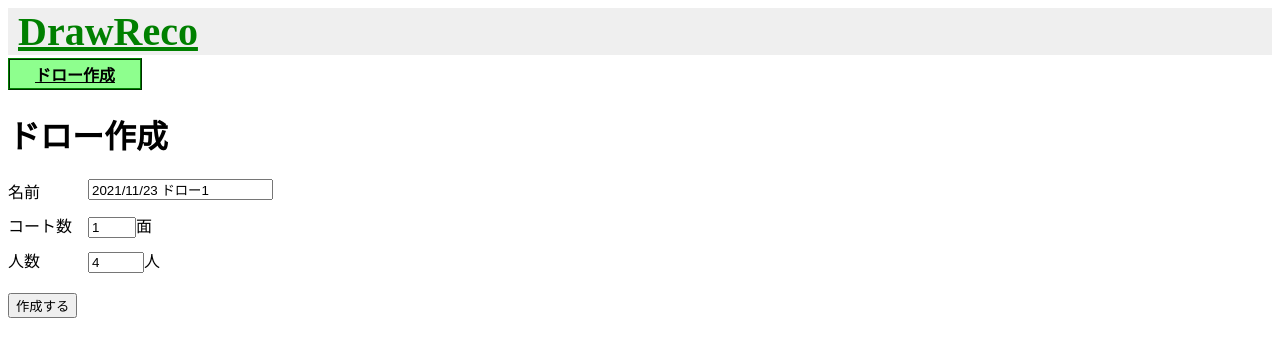
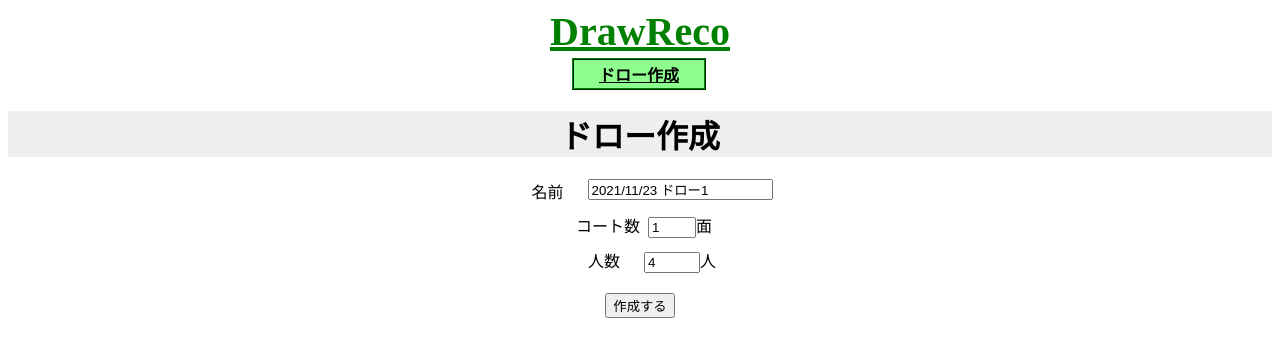
Before and after one commit to tom-ikedy/drawreco, a Vue app: page /create-draw in a window 1280 px wide. Shown: the top 356 px of the page. Built offline with nearby package versions, Linux system fonts and the light colour scheme; no server answers.

Commit message:
Adjust layout.

```diff
--- a/src/App.vue
+++ b/src/App.vue
@@ -61,13 +61,13 @@ export default {
 
 <style lang='scss'>
 #header {
-  text-align: left;
+  text-align: center;
 
   #logo {
     /* box */
     margin: 3px 0px;
     padding: 0px 10px;
-    background-color: #EFEFEF;
+    background-color: #FFFFFF;
 
     /* text */
     font-size: 40px;
@@ -81,8 +81,9 @@ export default {
 
   #nav-item {
     /* flexbox */
-    display: inline-flex;
+    display: flex;
     flex-flow: row wrap;
+    justify-content: center;
 
     /* box */
     margin: 0px;
@@ -119,4 +120,8 @@ export default {
     }
   } /* #nav-item */
 }
+
+h1, h2, h3, h4 {
+  background-color: #EFEFEF;
+}
 </style>
--- a/src/views/CreateDraw.vue
+++ b/src/views/CreateDraw.vue
@@ -27,7 +27,7 @@
 
     <div class='create-draw-input'>
       <div class='item'>コート数</div>
-      <div>
+      <div class='item2'>
         <input
           type='number'
           :min=courtNumMin
@@ -99,13 +99,18 @@ export default {
 </script>
 
 <style>
-.create-draw button {
-  margin: 10px 0px 10px 0px;
+.create-draw {
+  text-align: center;
+
+  button {
+    margin: 10px auto;
+  }
 }
 
 .create-draw-input {
   /* flexbox */
   display: flex;
+  justify-content: center;
 
   /* box */
   margin: 10px 0px 10px 0px;
--- a/src/views/Draw.vue
+++ b/src/views/Draw.vue
@@ -1,7 +1,7 @@
 <template>
   <div id='draw'>
-    <h1>{{drawInfo.drawName}}</h1>
-    <h2>ドロー</h2>
+    <h1>{{drawInfo.name}}</h1>
+    <h2>ドロー表示</h2>
 
     <h3>試合中</h3>
     <table>
@@ -17,9 +17,9 @@
             <td>{{courtInfo.names[index]}}</td>
           </template>
           <td>
-            {{current[index][0]}} / {{current[index][1]}}
-              －
-            {{current[index][2]}} / {{current[index][3]}}
+            {{current[index][0]}} ・ {{current[index][1]}}<br>
+              －  <br>
+            {{current[index][2]}} ・ {{current[index][3]}}
           </td>
           <td class='gameset'>
             <button>試合終了</button>
@@ -31,7 +31,7 @@
     <h3>NEXT</h3>
     <table class='draws'>
       <thead>
-        <th>ターン</th>
+        <th>No</th>
         <th>組み合わせ</th>
       </thead>
       <tbody>
@@ -39,9 +39,9 @@
           <template v-if='draws.status === ""'>
             <td>{{draws.turn}}</td>
             <td>
-              {{playerNames[draws.players[0]]}} / {{playerNames[draws.players[1]]}}
-                －
-              {{playerNames[draws.players[2]]}} / {{playerNames[draws.players[3]]}}
+              {{playerNames[draws.players[0]]}} ・ {{playerNames[draws.players[1]]}}<br>
+                －  <br>
+              {{playerNames[draws.players[2]]}} ・ {{playerNames[draws.players[3]]}}
             </td>
           </template>
         </tr>
@@ -96,7 +96,12 @@ export default {
 </script>
 
 <style>
+#draw {
+  text-align: center;
+}
+
 table {
+  margin: 3px auto;
   border-collapse: collapse;
   table-layout: fixed;
 }
--- a/src/views/Player.vue
+++ b/src/views/Player.vue
@@ -94,11 +94,16 @@ export default {
 </script>
 
 <style>
+#player {
+  text-align: center;
+}
+
 .button-area {
   margin: 20px 0px;
 }
 
 table {
+  margin: 3px auto;
   border-collapse: collapse;
   table-layout: fixed;
 }
```
